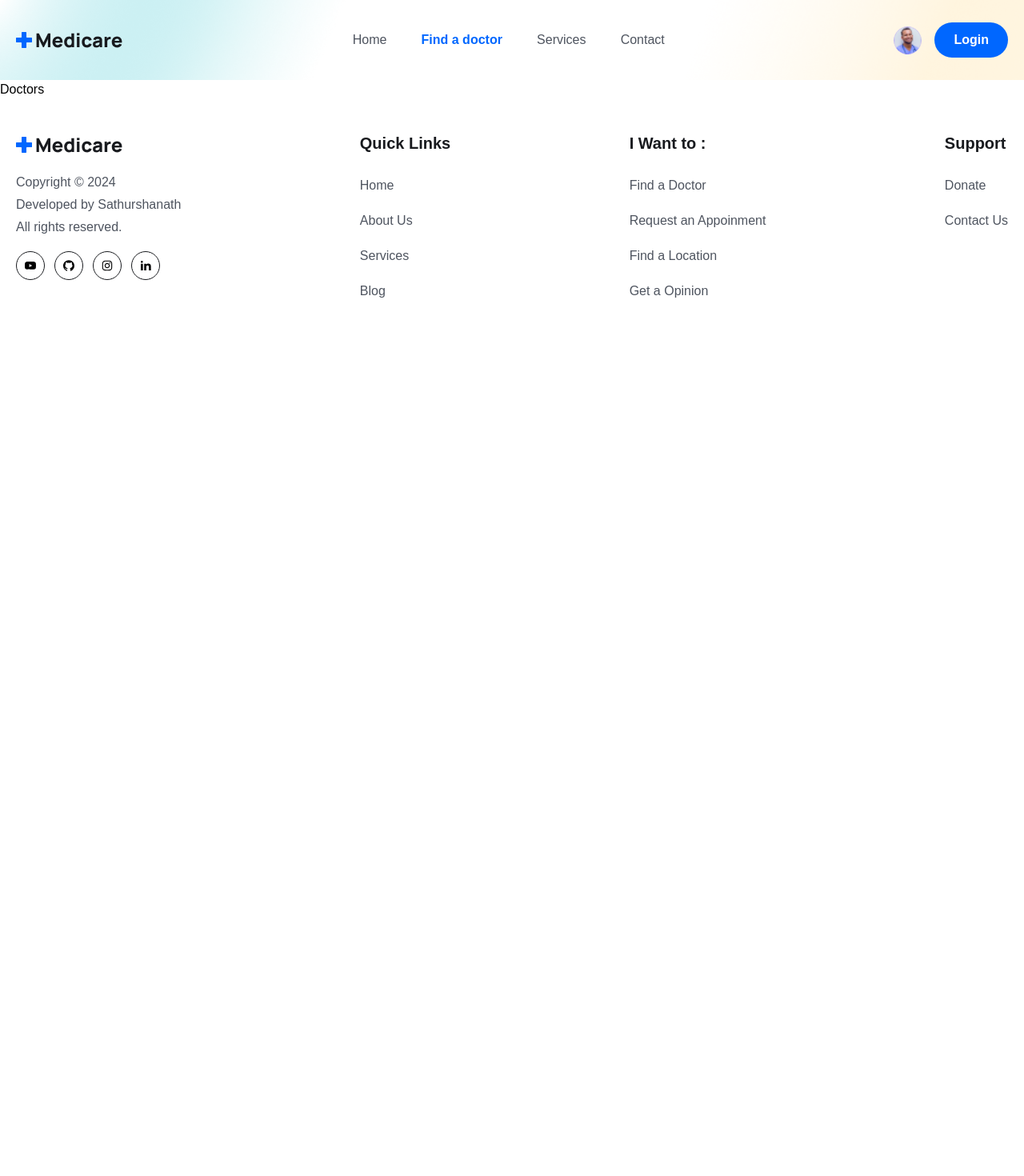
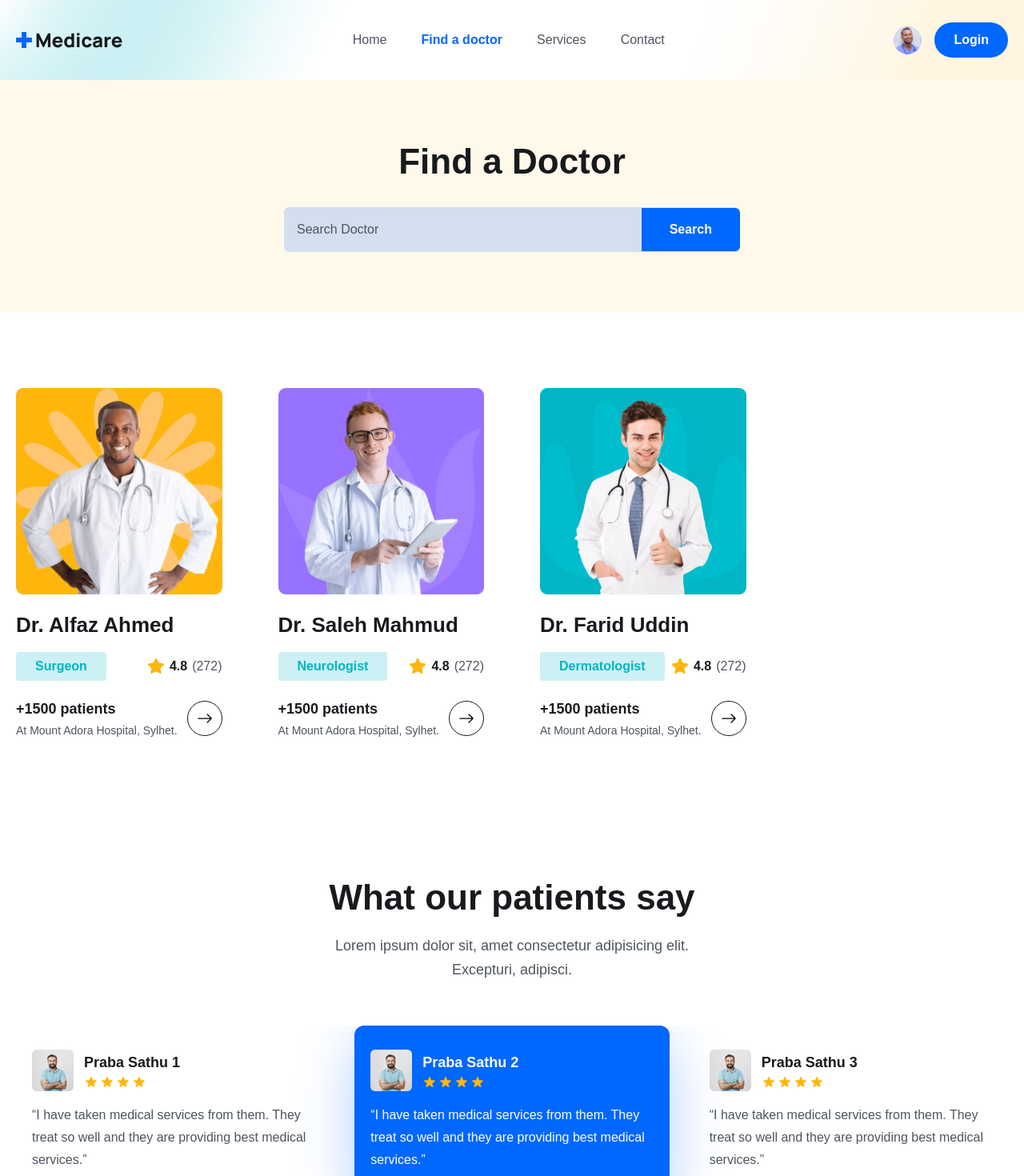
Before and after one commit to SathurshanPrabaharan/medicare-booking-app, a React (Vite) app in the folder frontend/: page /doctors in a window 1280 px wide. Shown: the top 1470 px of the page at 80% size. Before the commit the page ends 800 px from the top, so only its background shows below. Built offline with nearby package versions, Linux system fonts and the light colour scheme.

Commit message:
Implement Find Doctor

```diff
--- a/frontend/src/Pages/Doctors/Doctors.jsx
+++ b/frontend/src/Pages/Doctors/Doctors.jsx
@@ -1,8 +1,41 @@
 import React from 'react'
+import DoctorCard from '../../Components/Doctors/DoctorCard'
+import { doctors } from '../../assets/data/doctors'
+import Testimonial from '../../Components/Testimonial/Testimonial'
 
 const Doctors = () => {
   return (
-    <div>Doctors</div>
+    <>
+    <section className=' bg-[#fff9ea]'>
+      <div className="container text-center">
+        <h2 className="heading">Find a Doctor</h2>
+        <div className="max-w-[570px] mt-[30px] mx-auto bg-[#0066ff2c] rounded-md flex items-center justify-between">
+          <input type="search" className='py-4 pl-4 pr-2 bg-transparent w-full focus:outline-none cursor-pointer placeholder:text-textColor' placeholder='Search Doctor' />
+          <button className='btn mt-0 rounded-[0px] rounded-r-md'>Search</button>
+
+        </div>
+
+      </div>
+    </section>
+
+    <section>
+    <div className='grid grid-cols-1 sm:grid-cols-2 md:grid-cols-3 lg:grid-cols-4 gap-5 lg:gap-[30px] '>
+        {doctors.map((doctor,index)=><DoctorCard key={doctor.id} doctor={doctor}/>)}
+    </div>
+    </section>
+    <section>
+        <div className="container">
+          <div className="xl:w-[470px] mx-auto">
+            <h2 className="heading text-center ">What our patients say </h2>
+            <p className="text__para text-center">
+              Lorem ipsum dolor sit, amet consectetur adipisicing elit.
+              Excepturi, adipisci.
+            </p>
+          </div>
+          <Testimonial/>
+        </div>
+      </section>
+    </>
   )
 }
 
```
